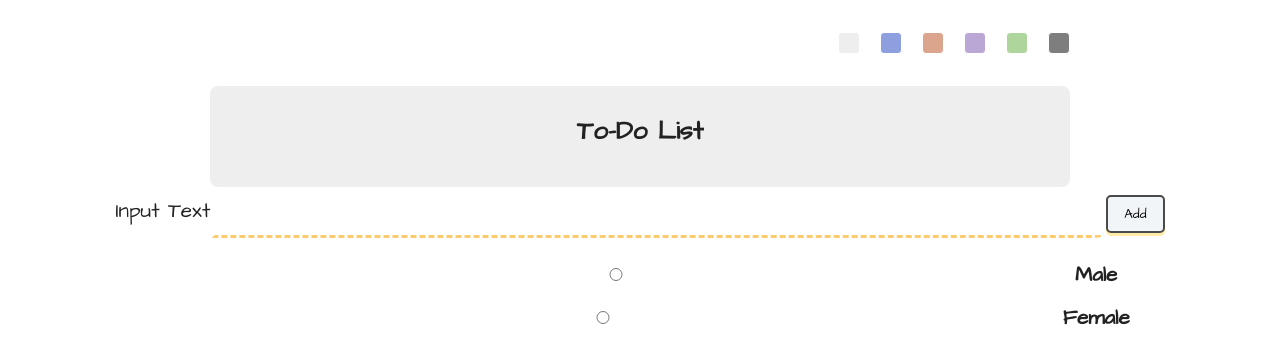
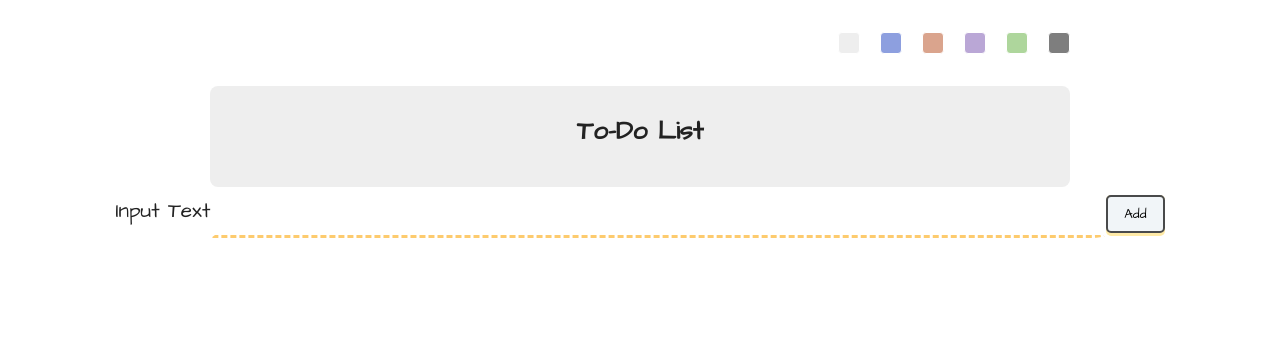
Before and after one commit to dynami07/dynami, a React (Create React App) app: page / in a window 1280 px wide. Shown: the top 364 px of the page. Built offline with nearby package versions, Linux system fonts and the light colour scheme.

Commit message:
Update InputArea.jsx

```diff
--- a/src/components/InputArea.jsx
+++ b/src/components/InputArea.jsx
@@ -2,10 +2,8 @@ import React, { useState } from "react";
 
 function InputArea(props) {
   const [inputText, setInputText] = useState("");
-	  let gender=["Male","Female"];
-const [displayGender,setGender]=useState();
 
-  function handleChange(event) {
+   function handleChange(event) {
     const newValue = event.target.value;
     setInputText(newValue);
   }
@@ -24,16 +22,6 @@ const [displayGender,setGender]=useState();
       >
         <span>Add</span>
       </button>
-  <div>
-		<center>
-		{gender.map(result=>(
-			<>
-			<input type="radio" value={result} name="radiovalues" onChange={(e)=>setGender(e.target.value)}/>
-			<b> {result} </b>
-			</>
-			))}
-			</center>
-	</div>
     </div>
   );
 }
```
